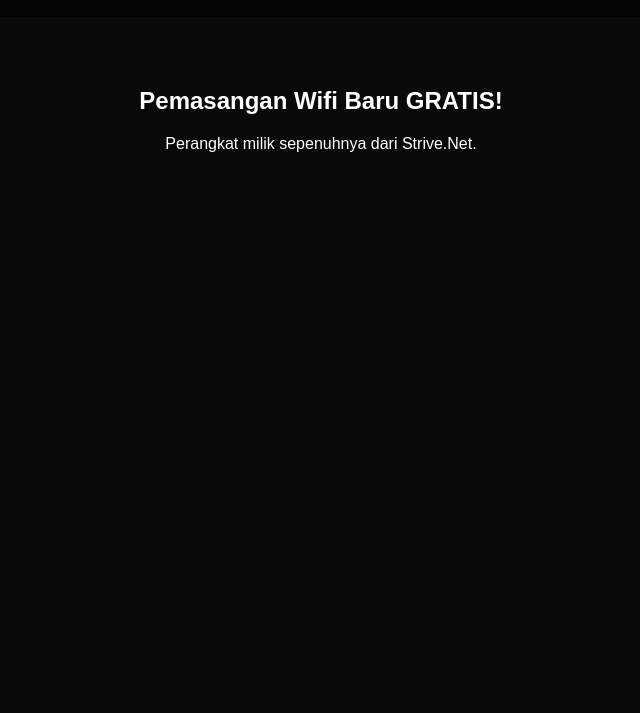
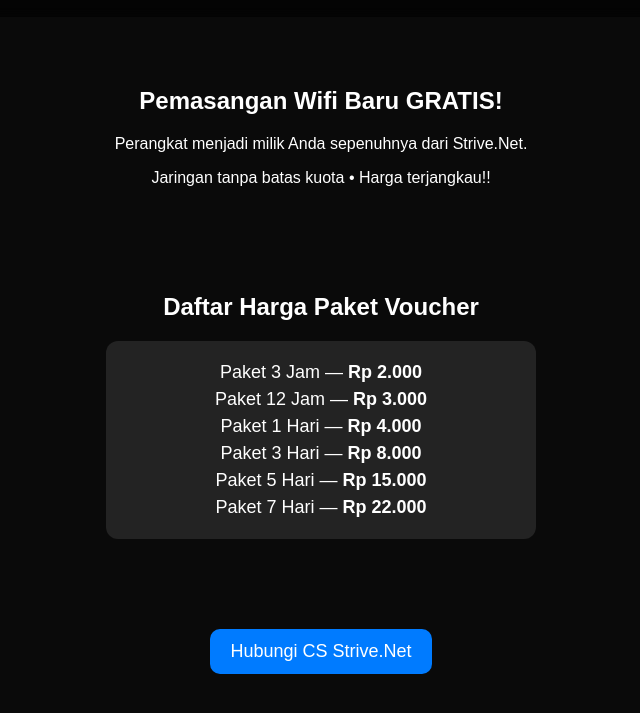
Before and after one commit to strivenetid/Strive.net, a plain HTML site: page index.html in a window 1280 px wide. Shown: the part 63-776 px from the top of the page, without its empty margins (319-959 px from the left). Drawn offline with Linux system fonts and the light colour scheme.

Commit message:
Update index.html

```diff
--- a/index.html
+++ b/index.html
@@ -61,4 +61,19 @@
     <h1>Strive.Net</h1>
 </header><div class="section">
     <h2>Pemasangan Wifi Baru GRATIS!</h2>
-    <p>Perangkat milik sepenuhnya dari Strive.Net.</p
+    <p>Perangkat menjadi milik Anda sepenuhnya dari Strive.Net.</p>
+    <p>Jaringan tanpa batas kuota • Harga terjangkau!!</p>
+</div><div class="section">
+    <h2>Daftar Harga Paket Voucher</h2>
+    <div class="price-box">
+        <p>Paket 3 Jam — <b>Rp 2.000</b></p>
+        <p>Paket 12 Jam — <b>Rp 3.000</b></p>
+        <p>Paket 1 Hari — <b>Rp 4.000</b></p>
+        <p>Paket 3 Hari — <b>Rp 8.000</b></p>
+        <p>Paket 5 Hari — <b>Rp 15.000</b></p>
+        <p>Paket 7 Hari — <b>Rp 22.000</b></p>
+    </div>
+</div><div class="section">
+    <a class="btn" href="https://whatsapp.com/channel/0029VbAKSyzKGGGFBHKK9c1p" target="_blank">Hubungi CS Strive.Net</a>
+</div></body>
+</html>
```
